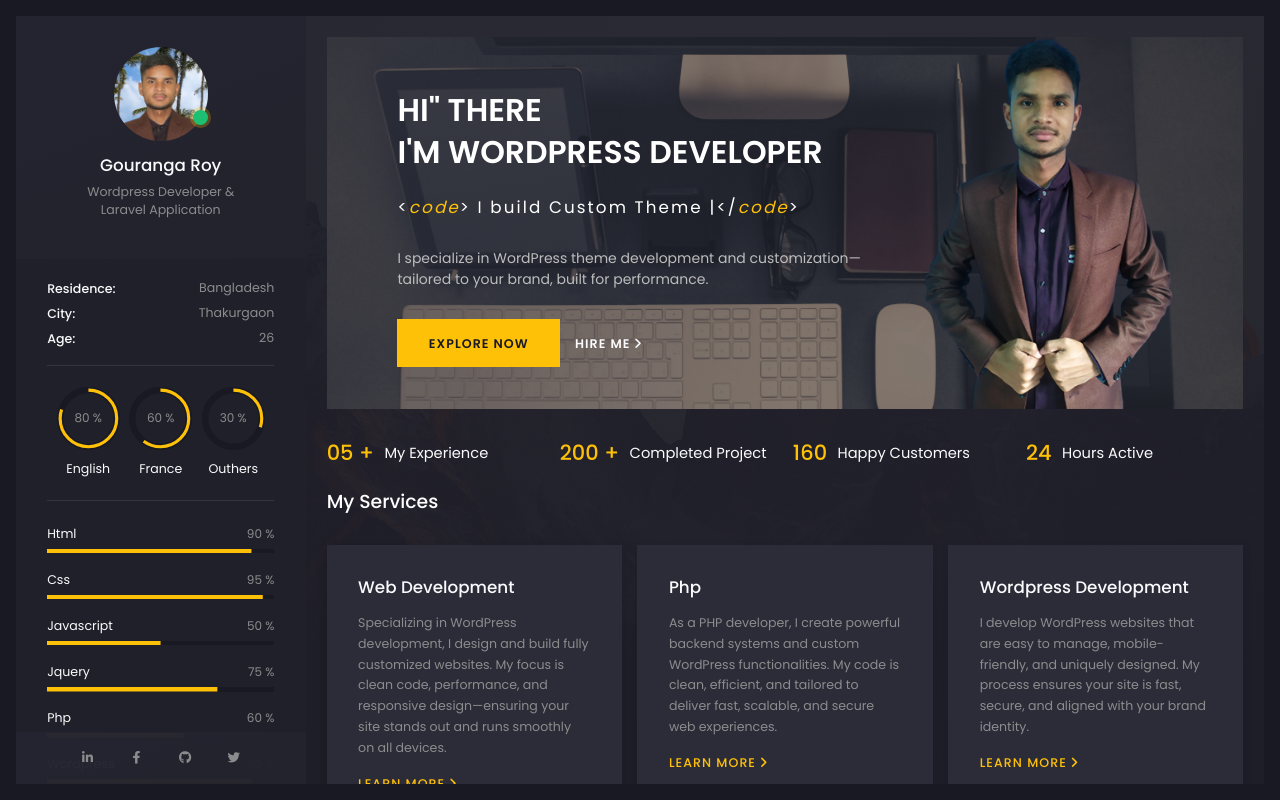
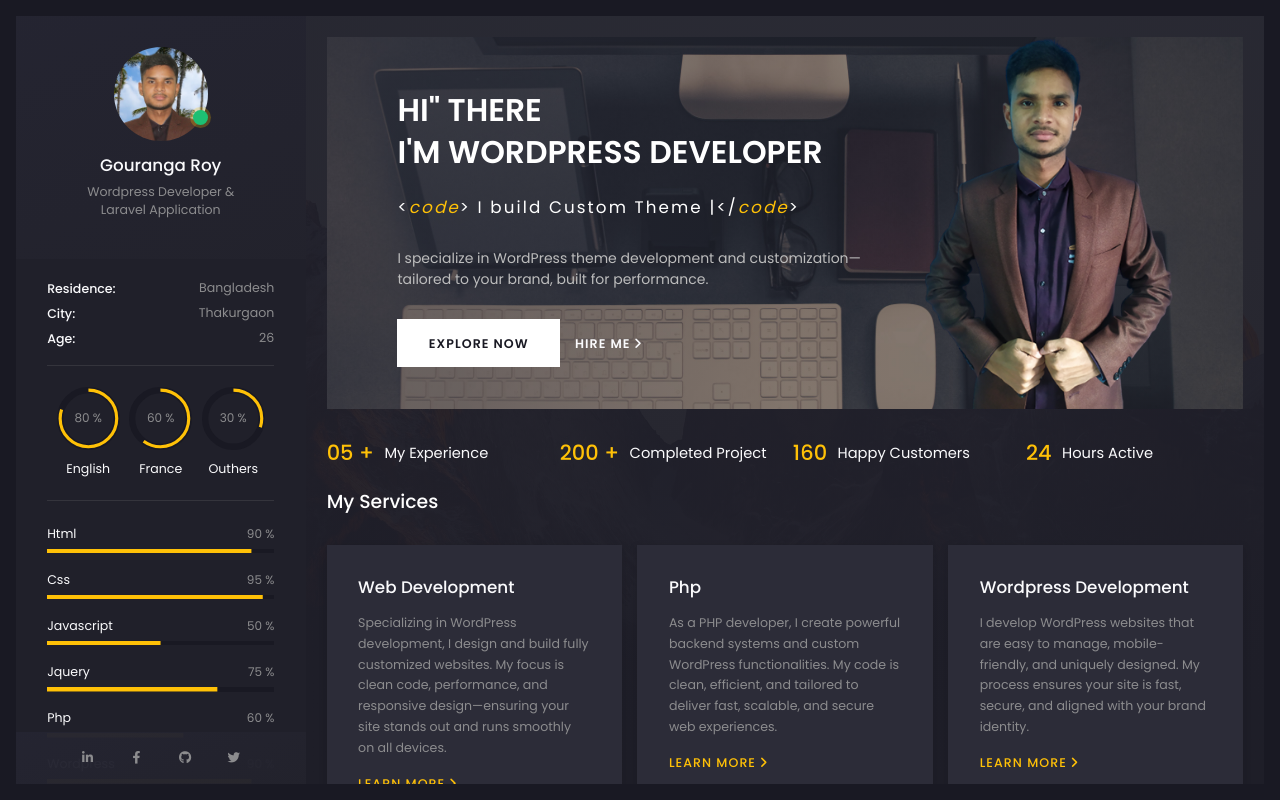
Before and after one commit to gouranga-roy/me, a plain HTML site: page index.html in a window 1280 px wide. Drawn offline with Linux system fonts and the light colour scheme.

Commit message:
Update style.css
Button background changes

```diff
--- a/assets/css/style.css
+++ b/assets/css/style.css
@@ -53,7 +53,7 @@ p {
 }
 
 .btnTheme {
-  background: #ffc107;
+  background: #fff;
   text-transform: uppercase;
   color: #191923;
   font-weight: 600;
```
